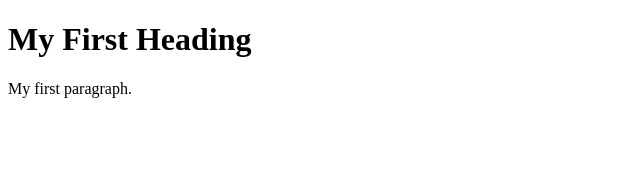
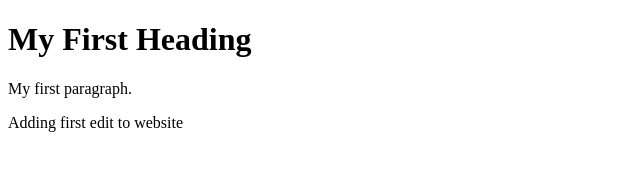
Before and after one commit to jackfurmanek/jackfurmanek.github.io, a plain HTML site: page index.html in a window 1280 px wide. Shown: the whole page, without its empty margins (0-640 px from the left). Drawn offline with Linux system fonts and the light colour scheme.

Commit message:
First VSCode change

```diff
--- a/index.html
+++ b/index.html
@@ -5,6 +5,7 @@
 <h1>My First Heading</h1>
 
 <p>My first paragraph.</p>
+<p>Adding first edit to website</p>
 
 </body>
 </html>
```
